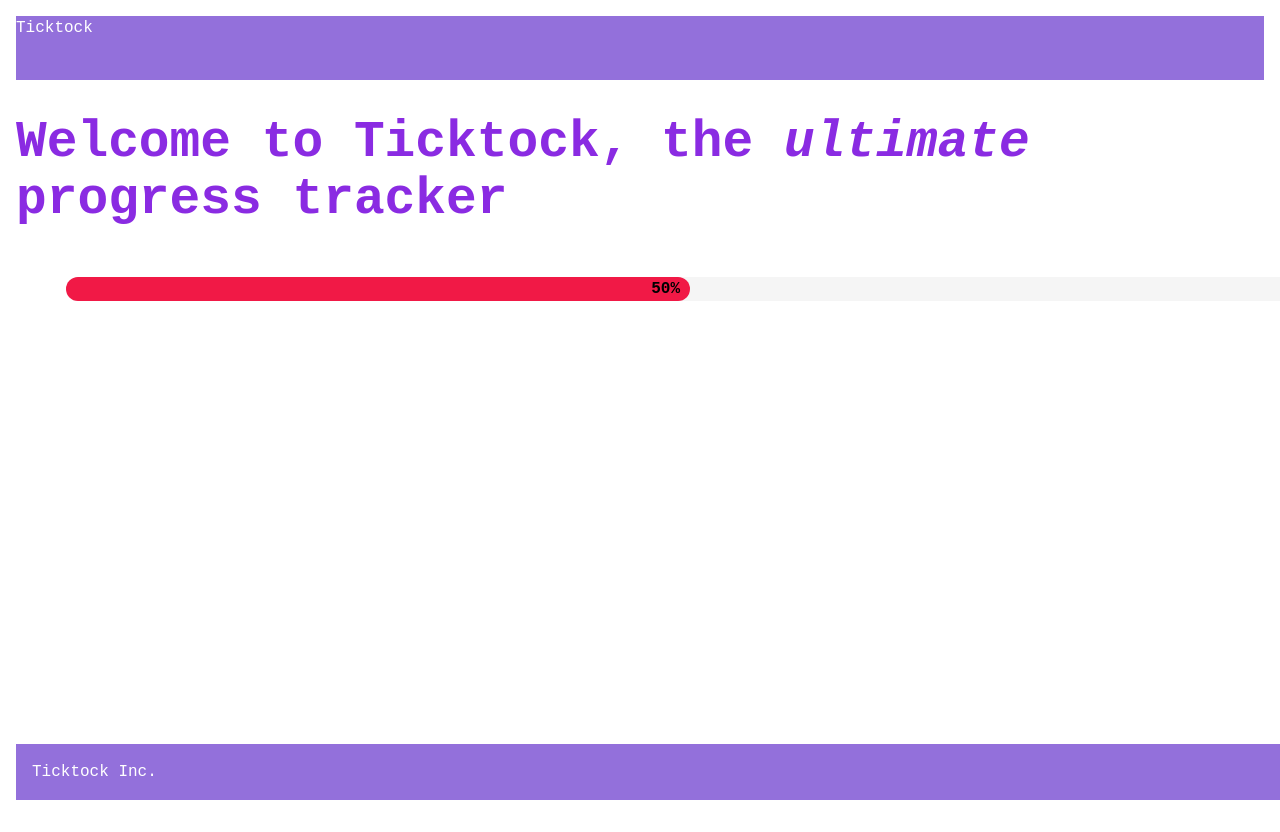
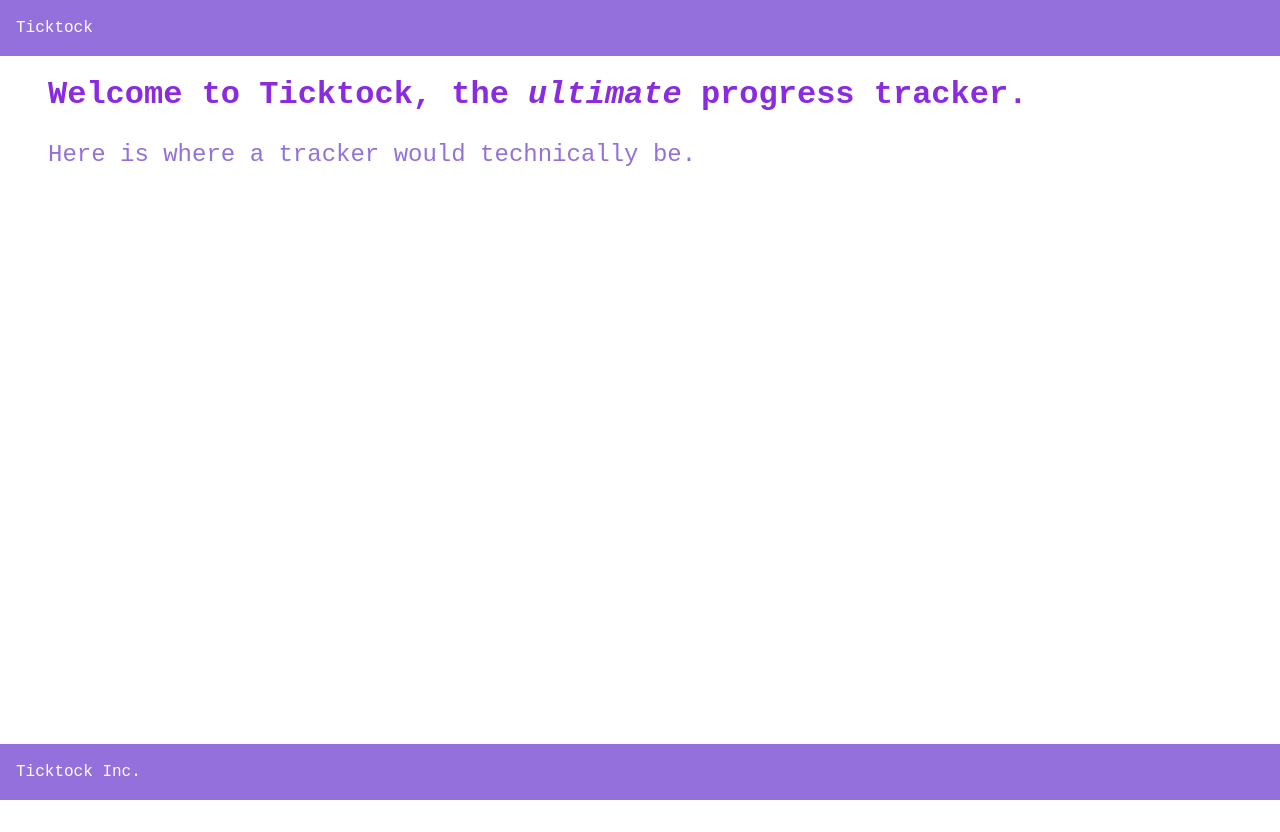
Before and after one commit to 347S24/347-final-project-ticktock, a React (Vite) app in the folder ticktock/frontend/: page / in a window 1280 px wide. Shown: the top 832 px of the page. After the commit the page ends 800 px from the top, so only its background shows below. Built offline with nearby package versions, Linux system fonts and the light colour scheme.

Commit message:
Added the routes and edited the tracker page.

```diff
--- a/ticktock/frontend/src/App.css
+++ b/ticktock/frontend/src/App.css
@@ -1,46 +1,41 @@
 /* App.css */
-
-body {
-  font-family: 'Courier New', Courier, monospace;
-  margin: 1rem;
-  padding: 1rem;
-}
 
 .container {
   display: flex;
   flex-direction: column;
   min-height: 100vh;
+  width: 100vw;
 }
 
+
 header {
-  grid-area: header;
-  height: 4rem;
+  padding: 1em;
   color: white;
   text-align: left;
   background-color: mediumpurple;
   font-family: 'Courier New', Courier, monospace;
+  width: 100%;
+  /* Ensure the header spans the entire width */
 }
 
-main {
-  grid-area: main;
+.container h1 {
+  font-family: 'Courier New', Courier, monospace;
+  color: blueviolet;
+  padding-left: 3rem;
+  font-size: 2rem;
 }
 
-h1 {
+.container p {
   font-family: 'Courier New', Courier, monospace;
-  color: blueviolet;
-}
-
-p {
-  font-family: 'Courier New', Courier, monospace;
-  padding-left: 2rem;
+  padding-left: 3rem;
   font-size: 1.5rem;
   color: mediumpurple;
 }
 
-footer {
-  grid-area: footer;
+.container footer {
+  /* No need for grid-area */
   color: white;
-  padding: 1rem;
+  padding: 1em;
   position: fixed;
   bottom: 0;
   width: 100%;
@@ -48,6 +43,43 @@ footer {
   background-color: mediumpurple;
   font-family: 'Courier New', Courier, monospace;
 }
+
+.login,
+.logout {
+  padding: 0.5rem 1rem;
+  border: none;
+  border-radius: 4px;
+  cursor: pointer;
+  font-size: 1rem;
+  color: white;
+  background-color: #007bff;
+}
+
+/* ul {
+  list-style-type: none;
+  margin: 0;
+  padding: 0;
+  overflow: hidden;
+
+}
+
+li {
+  float: left;
+  font-family: Georgia, 'Times New Roman', Times, serif;
+}
+
+li a {
+  display: block;
+  color: #F69BA2;
+  text-align: center;
+  padding: 14px 16px;
+  text-decoration: none;
+}
+
+li a:hover {
+  background-color: #F7CDD0;
+} */
+
 
 
 
--- a/ticktock/frontend/src/App.jsx
+++ b/ticktock/frontend/src/App.jsx
@@ -3,8 +3,7 @@ import reactLogo from './assets/react.svg'
 import djangoLogo from './assets/django.svg'
 import viteLogo from './assets/vite.svg'
 import './App.css'
-import Progress_bar from './ProgressBar'
-import Fetch from './Fetch'
+
 
 // function App({username}) {
 function App() {
@@ -18,8 +17,8 @@ function App() {
         <div className="container">
           <header>Ticktock</header>
           <main>
-            <h1>Welcome to Ticktock, the <em>ultimate</em> progress tracker</h1>
-            <Progress_bar bgcolor="#f11946" height="50" start_time="2021-10-01T00:00:00Z" end_time="2021-10-01T00:00:10Z" />
+            <h1>Welcome to Ticktock, the <em>ultimate</em> progress tracker.</h1>
+            <p>Here is where a tracker would technically be.</p>
           </main>
 
           <footer>Ticktock Inc.</footer>
--- a/ticktock/frontend/src/contact.jsx
+++ /dev/null
@@ -1,5 +0,0 @@
-const Contact = () => {
-    return <h1>Contact Me</h1>;
-  };
-
-  export default Contact;
--- a/ticktock/frontend/src/main.jsx
+++ b/ticktock/frontend/src/main.jsx
@@ -2,7 +2,7 @@ import React from 'react'
 import ReactDOM from 'react-dom/client'
 import App from './App.jsx'
 import './index.css'
-import { BrowserRouter, Routes, Route } from "react-router-dom"; // allows us to route to different pages
+import { BrowserRouter as Router, Routes, Route } from "react-router-dom"; // allows us to route to different pages
 //import home from './contact.jsx' // import the app (page)
 
 
@@ -16,3 +16,36 @@ ReactDOM.createRoot(document.getElementById('root')).render(
 // add router
 // npm run autobuild
 // npm run preview in new terminal
+
+// Will be the login page component and where the application starts
+// will redirect to tracker page
+function Main() {
+  return (
+    <>
+      {
+        <div>
+          <header>Ticktock</header>
+          <main>
+            <h1>Welcome to Ticktock, the <em>ultimate</em> progress tracker.</h1>
+            <p>Here is where the login stuff would be.</p>
+          </main>
+        </div>
+
+      },
+      {
+        <Router>
+          <Routes>
+            { }
+            <Route
+              exact
+              path="/App.jsx"
+              element={<App />}
+            />
+          </Routes>
+        </Router>
+      }
+    </>
+  )
+}
+
+export default Main
```
Also changed, not shown: 1 other file (tests, documents, lock files or other folders).
